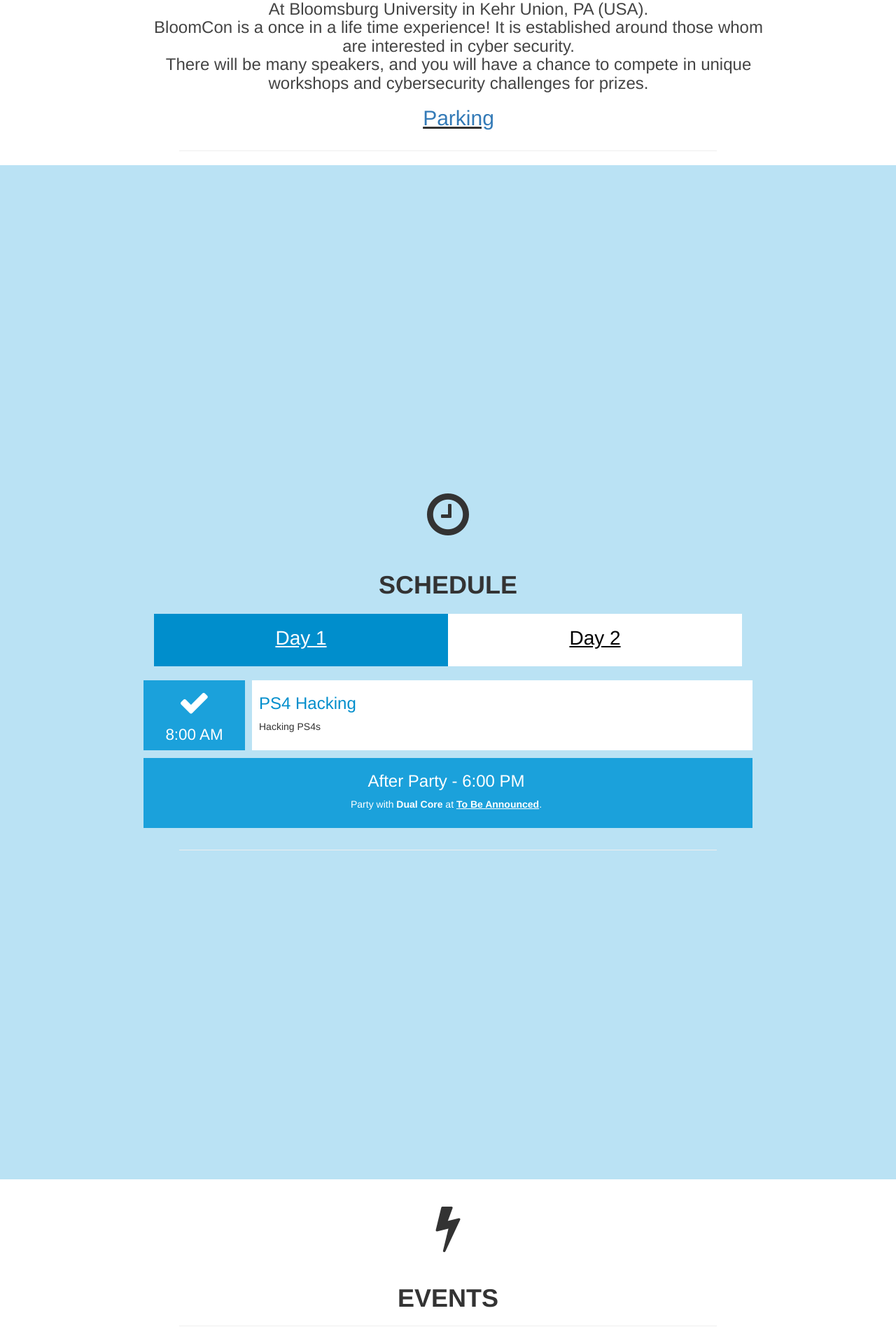
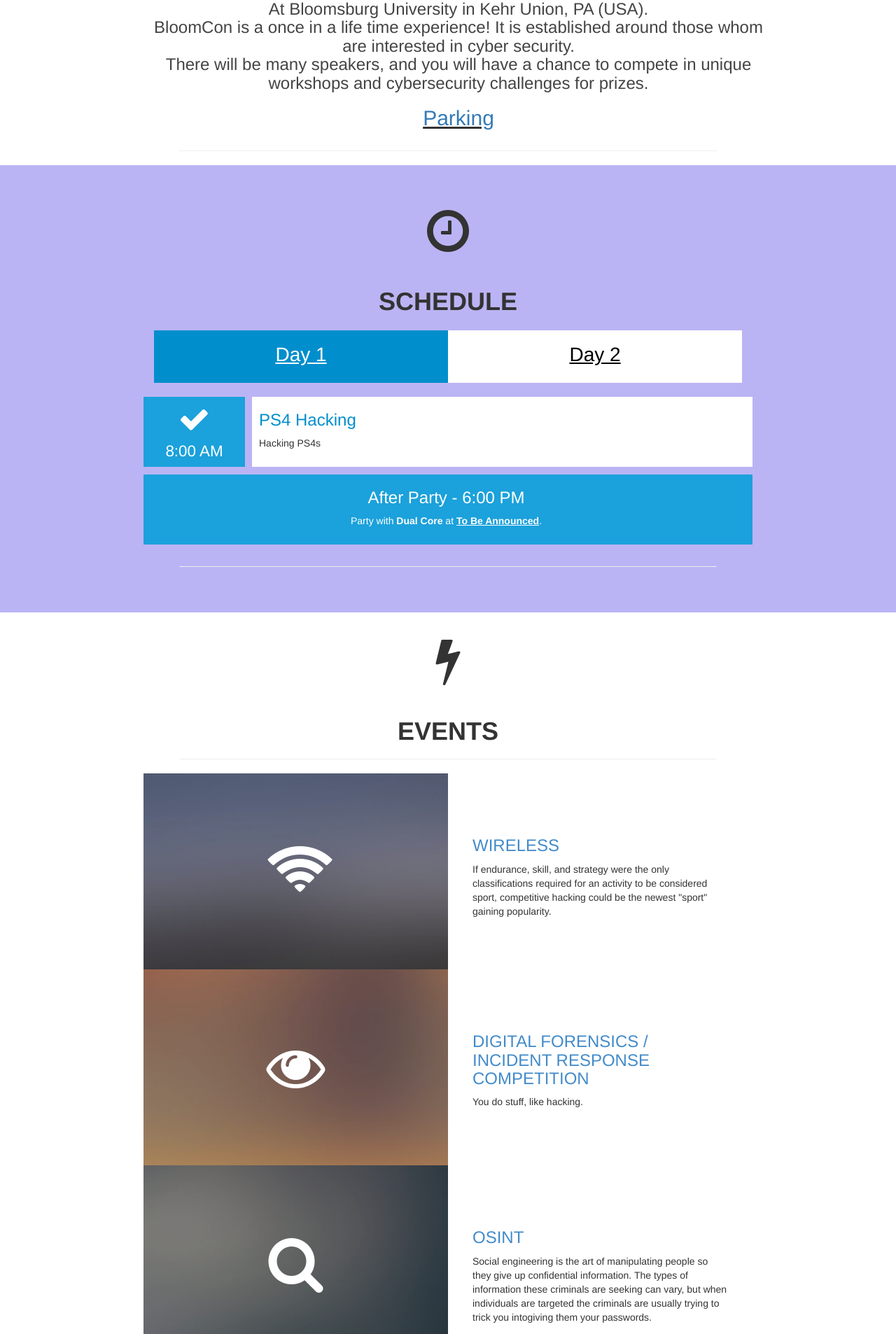
Before and after one commit to riodw/BloomCON, a PHP site: page / in a window 1280 px wide. Shown: the part 980-2886 px from the top of the page at 70% size. Run offline with PHP 8.4, Linux system fonts and the light colour scheme; some libraries are stand-ins or nearby versions.

Commit message:
Update Schedule.css

```diff
--- a/css/Schedule.css
+++ b/css/Schedule.css
@@ -7,9 +7,9 @@
    display: none;
 }
 #schedule {
-   background-color: #BAE2F4;
+   background-color: #BAB4F4;
    width: 100%;
-   padding: 450px 0;
+   padding: 45px 0;
 }
 #schedule article {
    height: auto;
```
